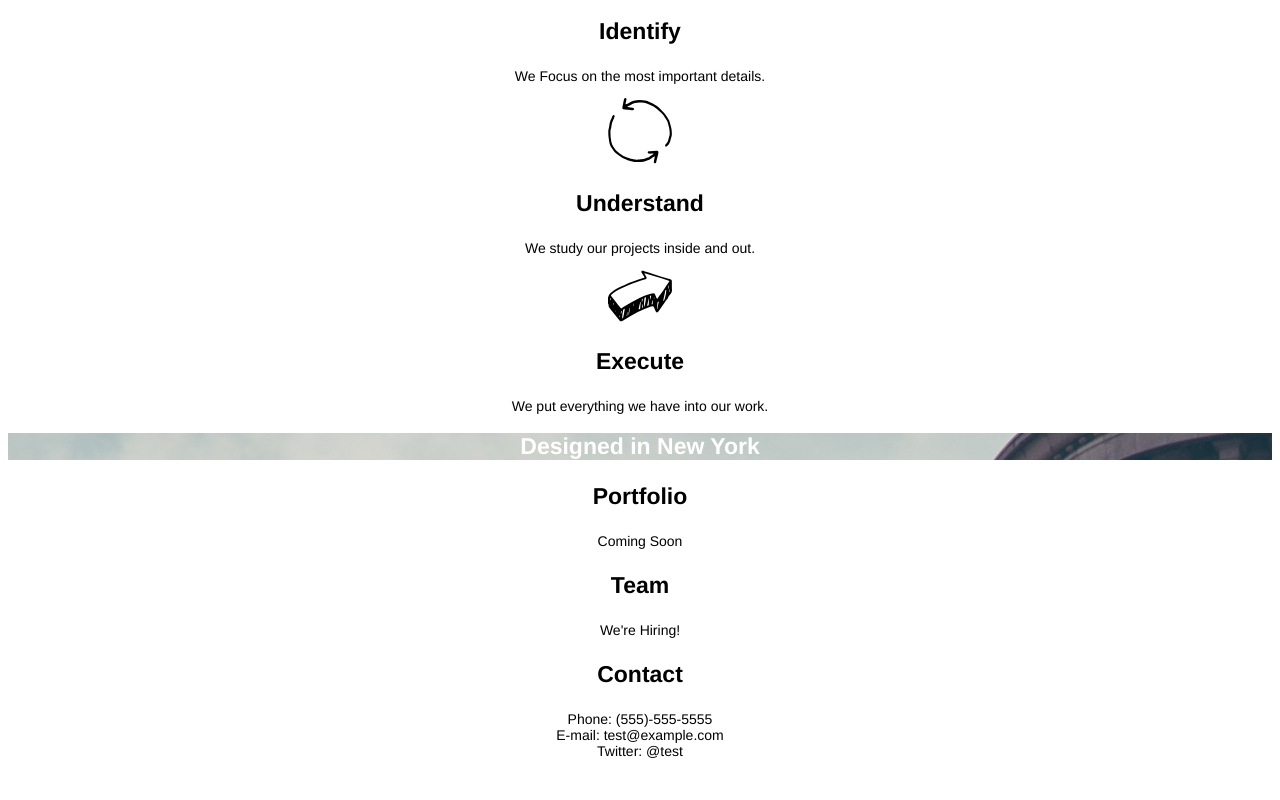
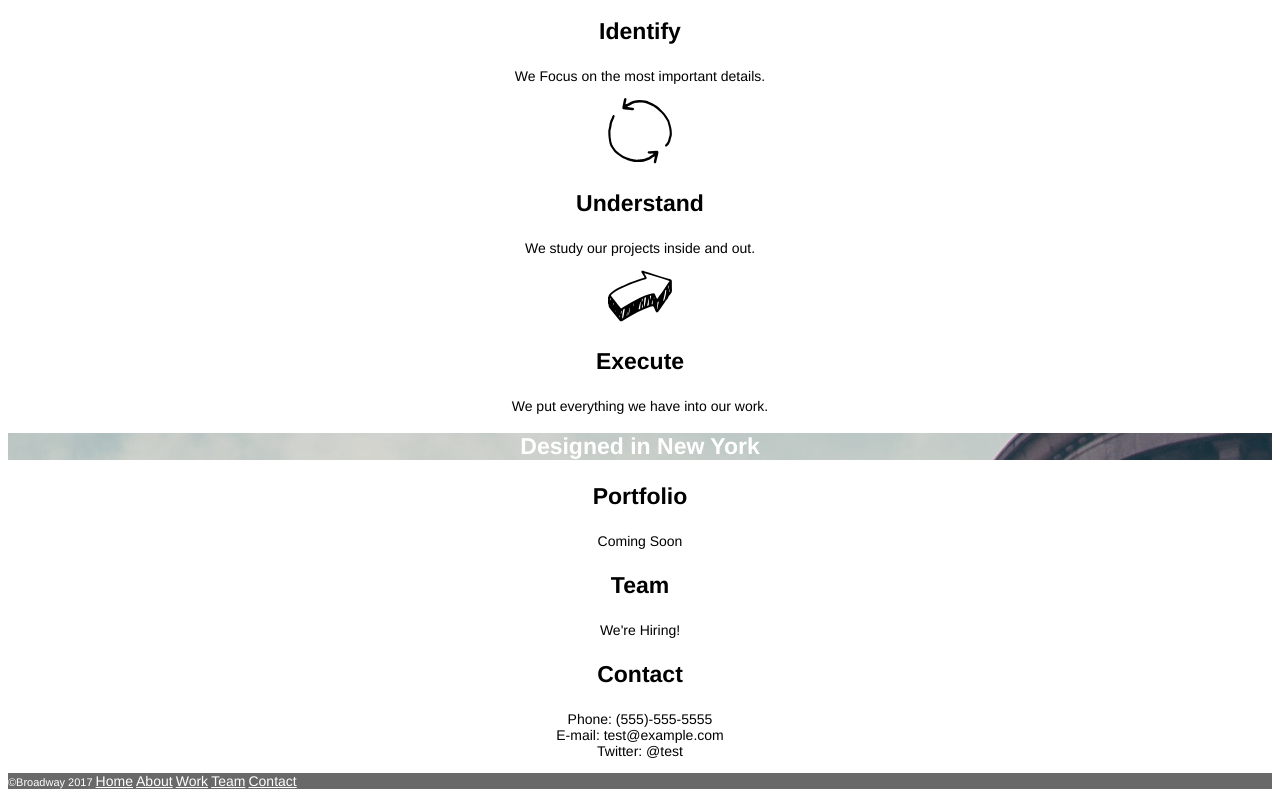
Before and after one commit to BarryDevlin88/broadway, a plain HTML site: page index.html in a window 1280 px wide. Shown: the part 468-1268 px from the top of the page. Before the commit the page ends 1241 px from the top, so only its background shows below. Drawn offline with Linux system fonts and the light colour scheme.

Commit message:
Page complete to Spec

```diff
--- a/index.html
+++ b/index.html
@@ -43,7 +43,13 @@
     </div>
 
     <div class="footer">
-
+      <p>&copy;Broadway 2017
+        <a class="footnav" href="#">Home</a>
+        <a class="footnav" href="#">About</a>
+        <a class="footnav" href="#">Work</a>
+        <a class="footnav" href="#">Team</a>
+        <a class="footnav" href="#">Contact</a>
+      </p>
     </div>
 
 
--- a/resources/css/style.css
+++ b/resources/css/style.css
@@ -33,3 +33,15 @@ h3 {
 h2{
   font-size: 32px;
 }
+
+.footer {
+  text-align: left;
+  font-size: 11px;
+  color: #FFFFFF;
+  background-color: #696969;
+}
+
+.footnav {
+  font-size: 14px;
+  color: #FFFFFF;
+}
```
